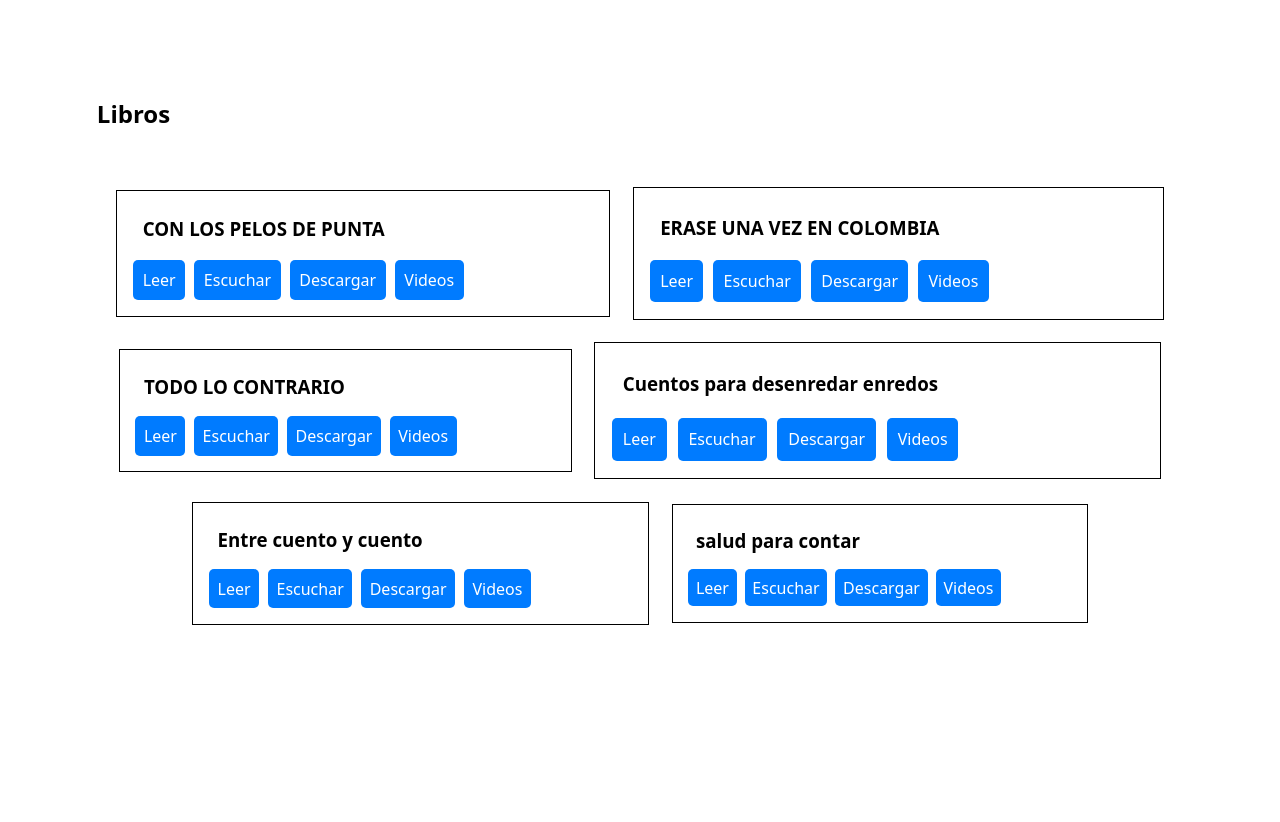
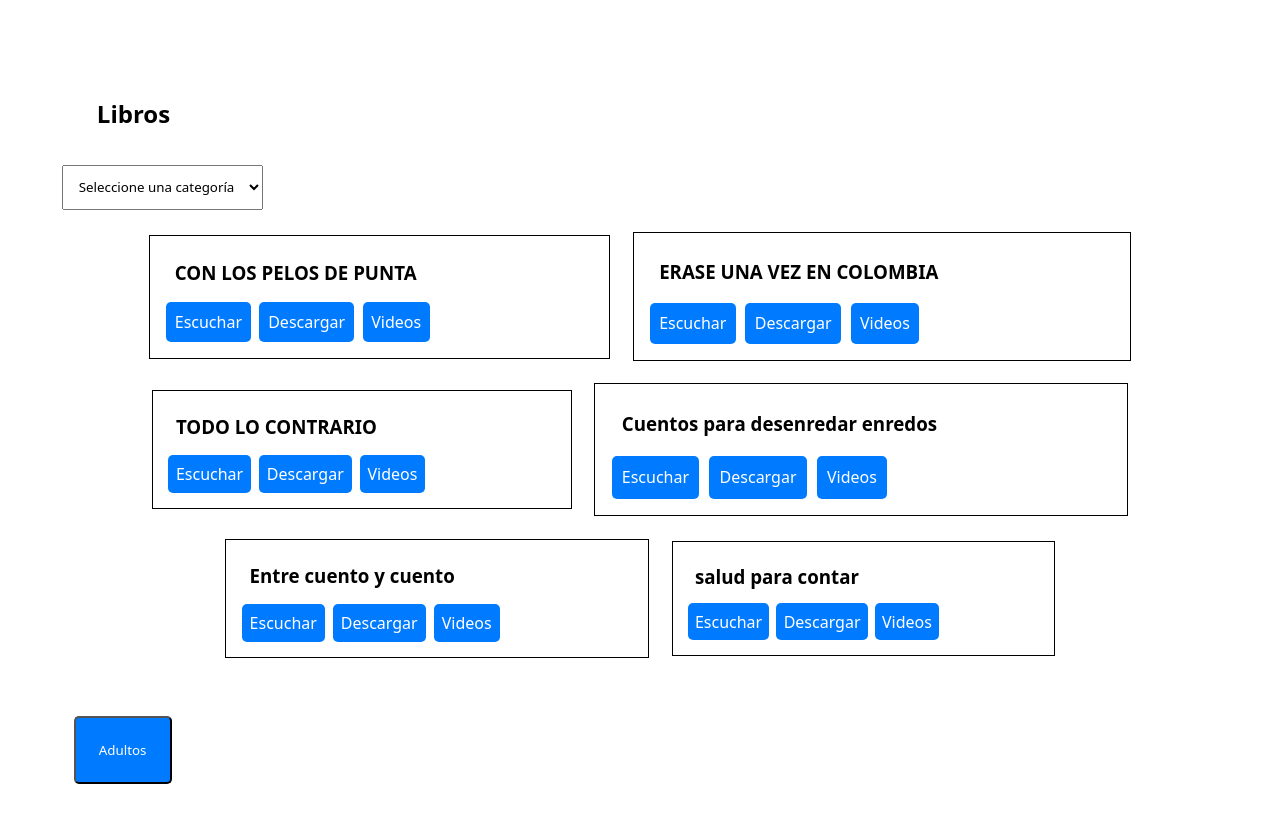
Before and after one commit to appitoriadev/testPDF, a plain HTML site: page index.html in a window 1280 px wide. Before the commit the page ends 800 px from the top, so only its background shows below. Drawn offline with Linux system fonts and the light colour scheme.

Commit message:
style: Update button styles and add category dropdown

```diff
--- a/index.html
+++ b/index.html
@@ -20,6 +20,17 @@
             border-radius: 5px;
         }
         a:hover {
+            background-color: #0056b3;
+        }
+        button {
+            text-decoration: none;
+            color: white;
+            background-color: #007BFF;
+            padding: 2%;
+            margin: 1%;
+            border-radius: 5px;
+        }
+        button:hover {
             background-color: #0056b3;
         }
         .lista {
@@ -50,10 +61,24 @@
 <body>
 <section class="inicial">
     <h1>Libros</h1>
+    <select name="ddlCategorias" id="ddlCategorias">
+        <option value="0">Seleccione una categoría</option>
+        <option value="adultos">Adultos</option>
+        <option value="historia">Historia</option>
+        <option value="niños">Niños</option>
+        <option value="juegos">Juegos</option>
+    </select>
 
     <div class="lista" id="listalibros">
 
     </div>
+
+    <div class="lista" id="listaAdultos">
+
+    </div>
+
+
+    <button id="btnAdultos">Adultos</button>
 </section>
     <script src="/js/tablalibros.js"></script>
 </body>
--- a/js/tablalibros.js
+++ b/js/tablalibros.js
@@ -1,14 +1,8 @@
 
-let url = '/PDFs/'; // Ruta de la carpeta que contiene los archivos PDF.
-/*
- Agrega Event Listener a la página para poblar una tabla y una lista de materiales de audio/video.
- La tabla se llena con datos del array sinCategoría, y la lista se llena con datos del array sinCategoría2.
- Ambos arrays contienen información sobre materiales de audio y video, incluyendo URLs para escuchar, descargar y ver.
- */
-
-window.addEventListener('load', () => {
+const url = '/PDFs/'; // Ruta de la carpeta que contiene los archivos PDF.
 
 const conCategoría = [
+    // ['ID', 'Título', 'Categoría', 'URL-Spreaker', 'PDF', 'URL-video']
     ['1', 'CON LOS PELOS DE PUNTA', 'Historia', 'URL-Spreaker', 'CON-LOS-PELOS-DE-PUNTA.pdf', 'URL-video'],
     ['2', 'ERASE UNA VEZ EN COLOMBIA', 'Juegos', 'URL-Spreaker', 'ERASE-UNA-VEZ-EN-COLOMBIA.pdf', 'URL-video'],
     ['3', 'TODO LO CONTRARIO', 'Adultos', 'URL-Spreaker', 'TODO-LO-CONTRARIO.pdf', 'URL-video'],
@@ -17,11 +11,24 @@ const conCategoría = [
     ['6', 'salud para contar', 'Adultos', 'URL-Spreaker', 'SALUD-PARA-CONTAR-2024.pdf', 'URL-video']
 ];
 
-localStorage.setItem('conCategoría', JSON.stringify(conCategoría));
+let historia = [];
+let juegos = [];
+let adultos = [];
+let niños = [];
+const listaCategoria = [
+    ['historia', historia],
+    ['juegos', juegos],
+    ['adultos', adultos],
+    ['niños', niños]
+];
+
+window.addEventListener('load', () => {
+
+    localStorage.setItem('conCategoría', JSON.stringify(conCategoría));
     //EJEMPLO CON DIVs
     let divPadre = document.getElementById('listalibros');
 
-    conCategoría.forEach((fila, index) => {
+    conCategoría.forEach((fila) => {
 
         let divHijoPorTítulo = document.createElement('div');
         divHijoPorTítulo.classList.add('elemento');
@@ -30,7 +37,102 @@ localStorage.setItem('conCategoría', JSON.stringify(conCategoría));
 
             a = document.createElement('a');
             h3 = document.createElement('h3');
-            btnLeer = document.createElement('button');
+            // ['ID', 'Título', 'Categoría', 'URL-Spreaker', 'PDF', 'URL-video']
+            switch (index) {
+                case 0:
+                    break;
+                case 1:
+                    h3.textContent = element;
+                    divHijoPorTítulo.appendChild(h3);
+                    break;
+                case 2:
+                    filtrarCategoria(fila, element);
+                    break;
+                case 3:
+                    a.href = element;
+                    a.target = '_blank';
+                    a.textContent = 'Escuchar';
+                    divHijoPorTítulo.appendChild(a);
+                    break;
+                case 4:
+                    a.href = url + element;
+                    a.download = url + element;
+                    a.textContent = 'Descargar';
+                    divHijoPorTítulo.appendChild(a);
+                    break;
+                case 5:
+                    a.href = element;
+                    a.target = '_blank';
+                    a.textContent = 'Videos';
+                    divHijoPorTítulo.appendChild(a);
+                    break;
+                default:
+                    let urlForm = '/leerLibro.html?id=' + id;
+                    a.href = urlForm;
+                    a.target = '_blank';
+                    a.textContent = 'Leer';
+                    a.classList.add('btnLeer');
+                    divHijoPorTítulo.appendChild(a);
+                    break;
+
+
+            }
+            divPadre.appendChild(divHijoPorTítulo);
+        });
+    });
+
+});
+
+/*-------------------------------------------------------------*/
+
+function filtrarCategoria(filaDeLibro, categoria) {
+
+    switch (categoria) {
+        case 'Historia':
+            if (!historia.includes(filaDeLibro))
+                historia.push(filaDeLibro);
+            break;
+        case 'Juegos':
+            if (!juegos.includes(filaDeLibro))
+                juegos.push(filaDeLibro);
+            break;
+        case 'Adultos':
+            if (!adultos.includes(filaDeLibro))
+                adultos.push(filaDeLibro);
+            break;
+        case 'Niños':
+            if (!niños.includes(filaDeLibro))
+                niños.push(filaDeLibro);
+            break;
+    }
+}
+
+/*-------------------------------------------------------------*/
+function leerLibro(idLibro) {
+
+    window.location = urlForm;
+}
+
+const btnAdultos = document.querySelector('#btnAdultos');
+btnAdultos.addEventListener('click', () => {
+    let listaOcultar = document.getElementById('listalibros');
+    listaOcultar.style.display = 'none';
+    let divPadre = document.getElementById('listaAdultos');
+
+    if(divPadre.childNodes.length >= 0){
+        divPadre.innerHTML = '';
+    }
+
+    adultos.forEach((fila) => {
+
+        let divHijoPorTítulo = document.createElement('div');
+        divHijoPorTítulo.classList.add('elemento');
+        let id = fila[0];
+        fila.forEach((element, index) => {
+
+            a = document.createElement('a');
+            h3 = document.createElement('h3');
+            // ['ID', 'Título', 'Categoría', 'URL-Spreaker', 'PDF', 'URL-video']
             switch (index) {
                 case 0:
                     break;
@@ -57,7 +159,7 @@ localStorage.setItem('conCategoría', JSON.stringify(conCategoría));
                     divHijoPorTítulo.appendChild(a);
                     break;
                 default:
-                    let urlForm = '/leerLibro.html?id='+id;
+                    let urlForm = '/leerLibro.html?id=' + id;
                     a.href = urlForm;
                     a.target = '_blank';
                     a.textContent = 'Leer';
@@ -65,55 +167,74 @@ localStorage.setItem('conCategoría', JSON.stringify(conCategoría));
                     divHijoPorTítulo.appendChild(a);
                     break;
 
-
             }
             divPadre.appendChild(divHijoPorTítulo);
         });
     });
-
-    // filtrarCategoria();
-
 });
 
-/*-------------------------------------------------------------*/
+// const ddlCategorias = document.querySelector('#ddlCategorias');
+// ddlCategorias.addEventListener('change', () => {
 
-// function filtrarCategoria() {
+//     let categoria = ddlCategorias.value;
+//     let categoriaSeleccionada = listaCategoria.find((element) => element[0] == categoria);
+//     console.log('categoriaSeleccionada', categoriaSeleccionada);
+//     console.log('categoria', categoria);
+//     // console.log('listaCategoria', listaCategoria);
+//     let listaOcultar = document.getElementById('listalibros');
+//     if (listaOcultar.style.display !== 'none') {
+//         listaOcultar.style.display = 'none';
+//     }
+//     let divPadre = document.getElementById('listaAdultos');
 
-//     let historia = [];
-//     let juegos = [];
-//     let adultos = [];
+//     if (divPadre.childNodes.length > 0) {
+//         divPadre.innerHTML = '';
+//     }
+//     categoriaSeleccionada.forEach((fila) => {
+//         let divHijoPorTítulo = document.createElement('div');
+//         divHijoPorTítulo.classList.add('elemento');
+//         let id = fila[0];
+//         fila.forEach((element, index) => {
 
-//     /*
-//     let conCategoría = [
-//         ['CON LOS PELOS DE PUNTA', 'Historia', 'URL-Spreaker', 'CON-LOS-PELOS-DE-PUNTA.pdf', 'URL-video'],
-//         ['CON LOS PELOS DE PUNTA', 'Juegos', 'URL-Spreaker', 'CON-LOS-PELOS-DE-PUNTA.pdf', 'URL-video'],
-//         ['CON LOS PELOS DE PUNTA', 'Adultos', 'URL-Spreaker', 'CON-LOS-PELOS-DE-PUNTA.pdf', 'URL-video']
-//     ];
-//     */
-//     conCategoría.forEach((fila, index) => {
-//         let categoria = '';
-//         fila.forEach((element, index) => {
-//             categoria = element[2];
+//             a = document.createElement('a');
+//             h3 = document.createElement('h3');
+//             // ['ID', 'Título', 'Categoría', 'URL-Spreaker', 'PDF', 'URL-video']
+//             switch (index) {
+//                 case 0:
+//                     break;
+//                 case 1:
+//                     h3.textContent = element;
+//                     divHijoPorTítulo.appendChild(h3);
+//                     break;
+//                 case 3:
+//                     a.href = element;
+//                     a.target = '_blank';
+//                     a.textContent = 'Escuchar';
+//                     divHijoPorTítulo.appendChild(a);
+//                     break;
+//                 case 4:
+//                     a.href = url + element;
+//                     a.download = url + element;
+//                     a.textContent = 'Descargar';
+//                     divHijoPorTítulo.appendChild(a);
+//                     break;
+//                 case 5:
+//                     a.href = element;
+//                     a.target = '_blank';
+//                     a.textContent = 'Videos';
+//                     divHijoPorTítulo.appendChild(a);
+//                     break;
+//                 default:
+//                     let urlForm = '/leerLibro.html?id=' + id;
+//                     a.href = urlForm;
+//                     a.target = '_blank';
+//                     a.textContent = 'Leer';
+//                     a.classList.add('btnLeer');
+//                     divHijoPorTítulo.appendChild(a);
+//                     break;
+//             }
+//             divPadre.appendChild(divHijoPorTítulo);
 //         });
-//         switch (categoria) {
-//             case 'Historia':
-//                 if (!historia.includes(fila))
-//                     historia.push(fila);
-//                 break;
-//             case 'Juegos':
-//                 if (!juegos.includes(fila))
-//                     juegos.push(fila);
-//                 break;
-//             case 'Adultos':
-//                 if (!adultos.includes(fila))
-//                     adultos.push(fila);
-//                 break;
-//         }
 //     });
-// }
 
-/*-------------------------------------------------------------*/
-function leerLibro(idLibro){
-
-    window.location = urlForm;
-}
+// });
```
